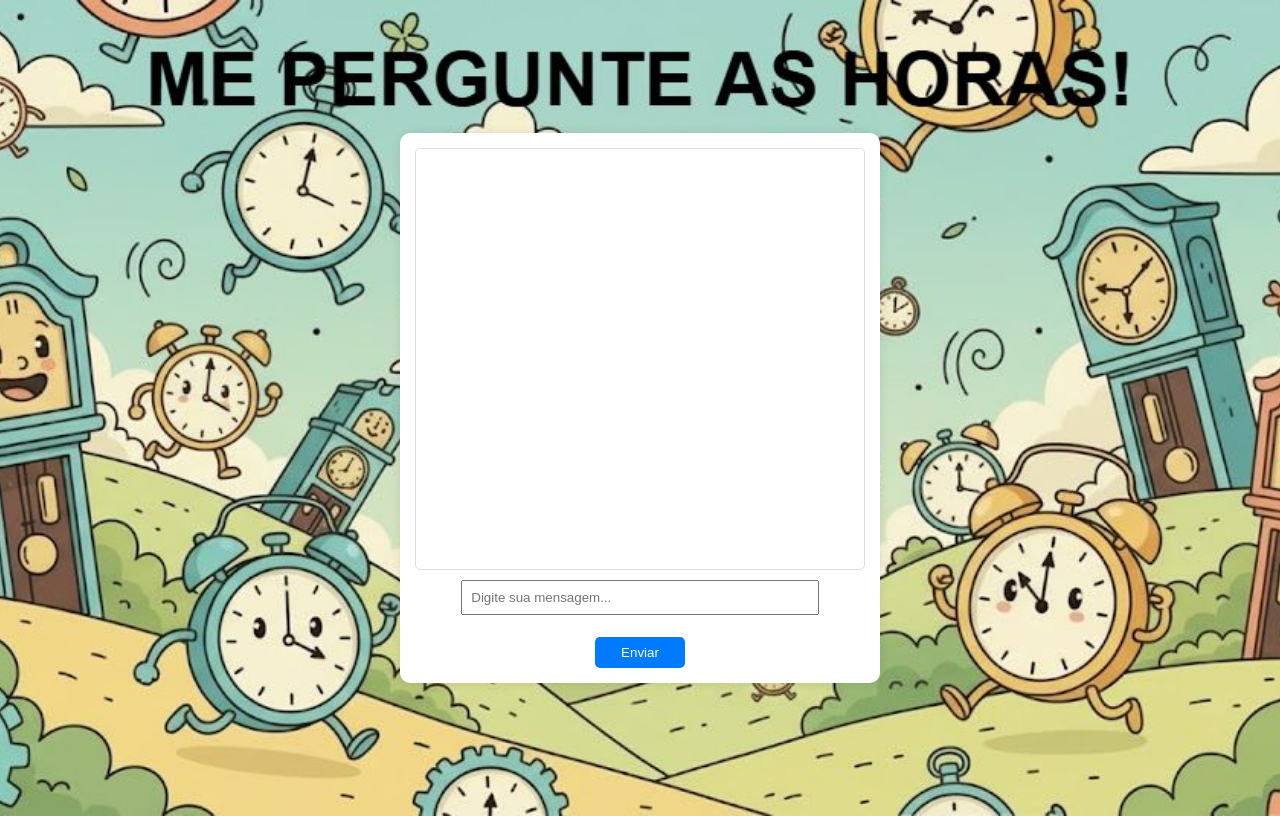
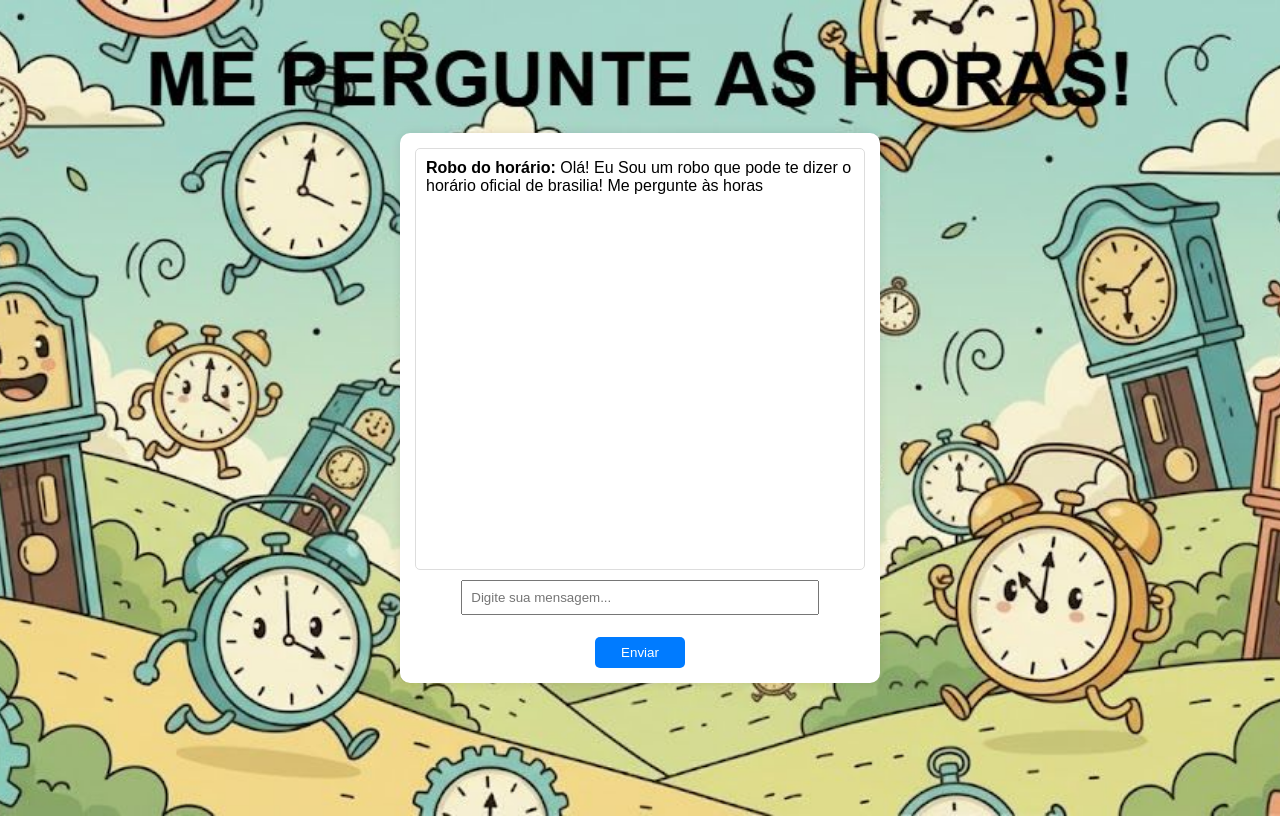
Before and after one commit to binexe1113/PyCHATBOT1, a Flask app: page / in a window 1280 px wide. Run offline with Flask 3, Linux system fonts and the light colour scheme.

Commit message:
Enhances chatbot with time and greeting features
Improves chatbot functionality by adding time-based responses,
allowing the bot to greet users and provide the current time in Brasilia.

Includes a README file with information about the project.

```diff
--- a/app.py
+++ b/app.py
@@ -19,14 +19,14 @@ def chat():
 def chatbot_response(user_message: str):
     user_message = user_message.lower().strip()  # normalize input
     brasilia_tz = pytz.timezone("America/Sao_Paulo")
-    current_time = datetime.now(brasilia_tz).strftime("%H:%M")
+    current_time = datetime.now(brasilia_tz).strftime("%H horas, %M minutos e %S segundos")
 
     # === RESPOSTAS BASEADAS EM REGRAS ===
     match True:
+        case _ if "oi" in user_message or "olá"  in user_message or "ola" in user_message and "hora" in user_message or "agora" in user_message:
+            return jsonify({"response": f"Oi! Tudo bem? Agora são {current_time} de acordo com o horário oficial de brasilia ⏰"})
         case _ if "oi" in user_message or "olá"  in user_message or "ola" in user_message:
             return jsonify({"response": "Oi! Tudo bem? 😊"})
-        case _ if "horário" in user_message:
-            return jsonify({"response": "Atendemos de segunda a sexta, das 8h às 18h."})
         case _ if "hora" in user_message or "agora" in user_message:
             return jsonify({"response": f"Agora são {current_time} de acordo com o horário oficial de brasilia ⏰"})
         case _ if "obrigado" in user_message:
--- a/static/script.js
+++ b/static/script.js
@@ -15,7 +15,7 @@ async function sendMessage() {
   });
 
   const data = await response.json();
-  appendMessage("Bot", data.response);
+  appendMessage("Robo do horário", data.response);
 }
 
 function appendMessage(sender, text) {
@@ -32,3 +32,8 @@ userInput.addEventListener("keypress", function (event) {
     sendMessage();
   }
 });
+
+
+window.addEventListener("DOMContentLoaded", () => {
+  appendMessage("Robo do horário", "Olá! Eu Sou um robo que pode te dizer o horário oficial de brasilia!\nMe pergunte às horas ");
+});
--- a/static/styles.css
+++ b/static/styles.css
@@ -4,6 +4,7 @@ body {
   justify-content: center;
   align-items: center;
   height: 100vh;
+  overflow: hidden;
   flex-direction: column; /* stack elements vertically */
   gap: 8px; /* small space between input and button */
   background-image: url(images/unnamed.jpg);
--- a/templates/index.html
+++ b/templates/index.html
@@ -3,7 +3,7 @@
 <head>
   <meta charset="UTF-8" />
   <meta name="viewport" content="width=device-width, initial-scale=1.0" />
-  <title>Chatbot Híbrido</title>
+  <title>Chatbot horario de brasilia</title>
   <link rel="stylesheet" href="/static/styles.css">
 </head>
 <body>
```
Also changed, not shown: README.md, static/images/image1.png (added), static/images/working image.png (added).
